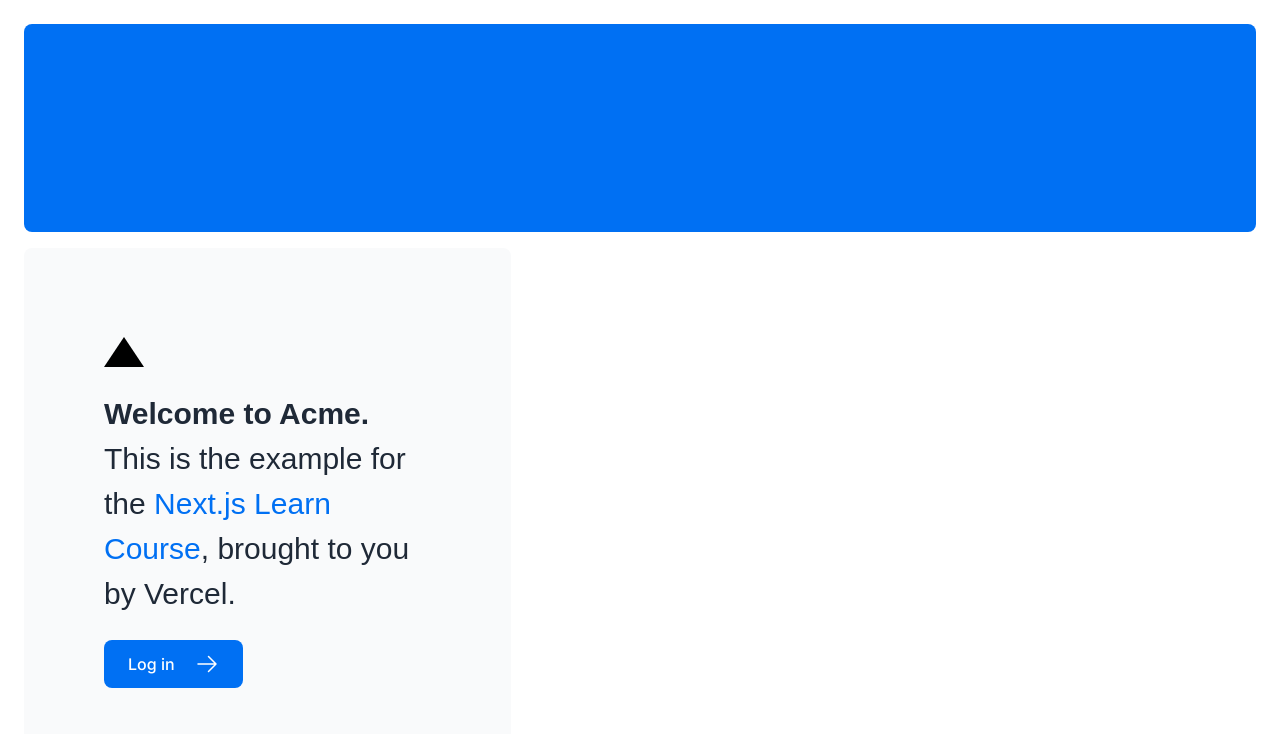
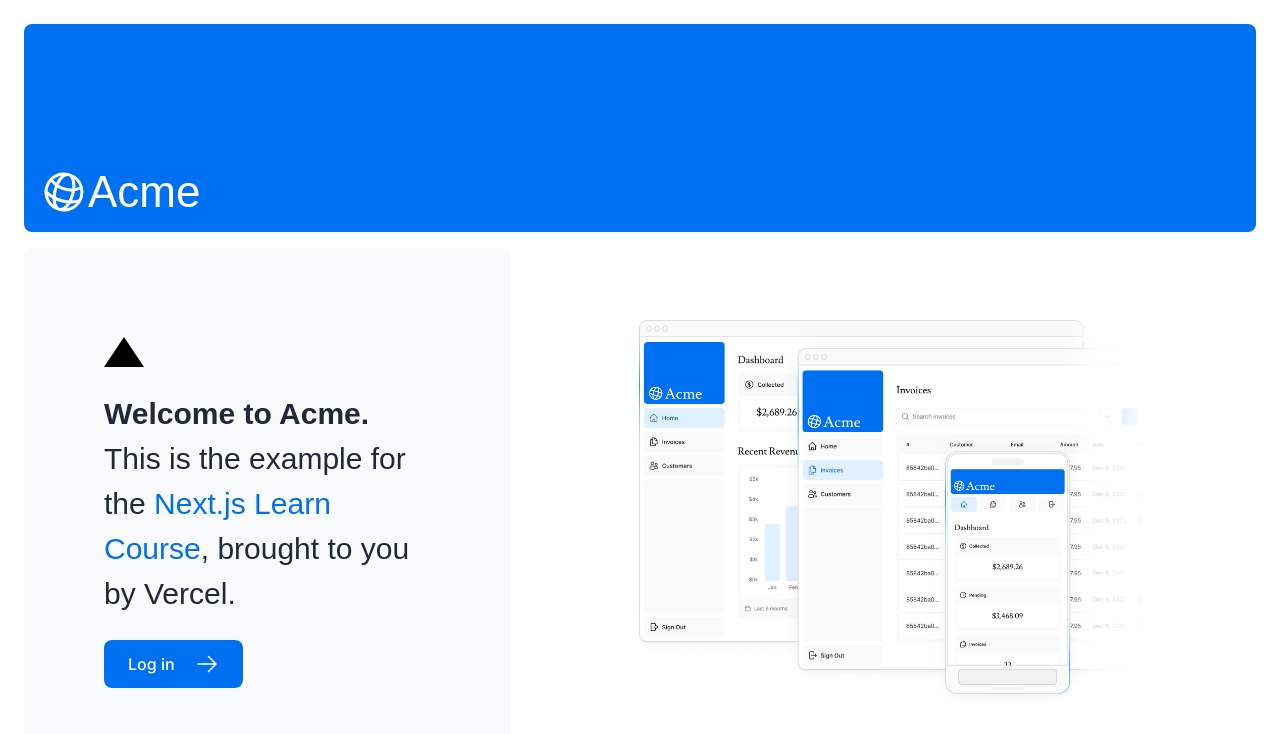
Before and after one commit to kensiiwasaki/learn-nextjs, a Next.js app: page / in a window 1280 px wide. Shown: the top 734 px of the page. Built offline with nearby package versions, Linux system fonts and the light colour scheme; a web font is replaced by a local one.

Commit message:
nextImage使用

```diff
--- a/app/page.tsx
+++ b/app/page.tsx
@@ -2,12 +2,13 @@ import AcmeLogo from '@/app/ui/acme-logo';
 import { ArrowRightIcon } from '@heroicons/react/24/outline';
 import Link from 'next/link';
 import { lusitana } from '@/app/ui/fonts';
+import Image from 'next/image';
 
 export default function Page() {
   return (
     <main className="flex min-h-screen flex-col p-6">
       <div className="flex h-20 shrink-0 items-end rounded-lg bg-blue-500 p-4 md:h-52">
-        {/* <AcmeLogo /> */}
+        <AcmeLogo />
       </div>
       <div className="mt-4 flex grow flex-col gap-4 md:flex-row">
         <div className="flex flex-col justify-center gap-6 rounded-lg bg-gray-50 px-6 py-10 md:w-2/5 md:px-20">
@@ -30,6 +31,13 @@ export default function Page() {
         </div>
         <div className="flex items-center justify-center p-6 md:w-3/5 md:px-28 md:py-12">
           {/* Add Hero Images Here */}
+          <Image
+            src="/hero-desktop.png"
+            width={1000}
+            height={760}
+            className="hidden md:block"
+            alt="Screenshots of the dashboard project showing desktop version"
+          />
         </div>
       </div>
     </main>
```
